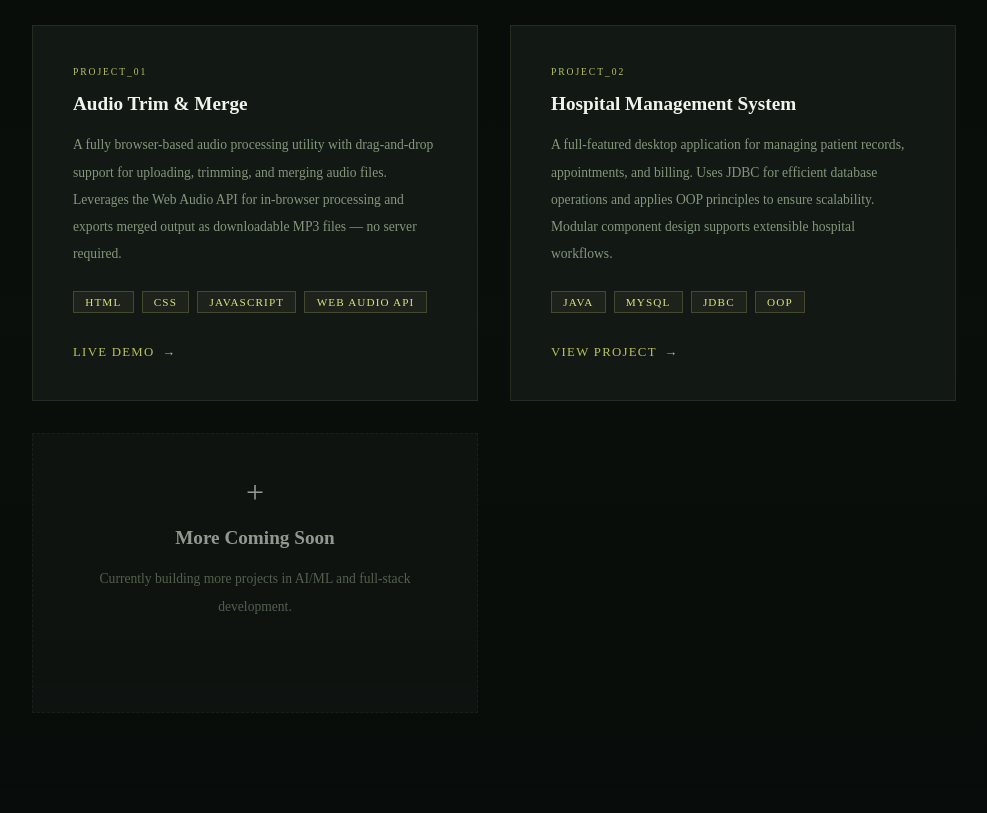
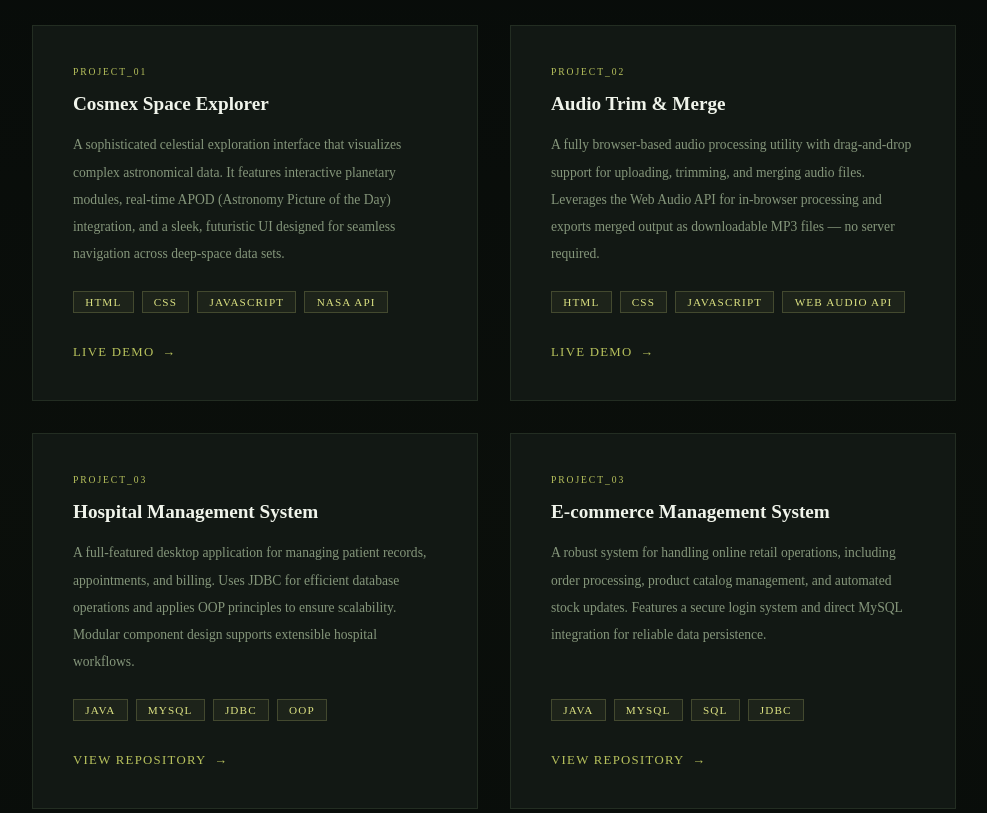
Before and after one commit to Krishna051104/portfolio, a plain HTML site: page index.html in a window 1280 px wide. Shown: the part 3760-4573 px from the top of the page, without its empty margins (276-1263 px from the left). Drawn offline with Linux system fonts and the light colour scheme.

Commit message:
Update index.html

```diff
--- a/index.html
+++ b/index.html
@@ -1096,6 +1096,21 @@
   <div class="projects-grid">
     <div class="project-card reveal">
       <div class="project-num">PROJECT_01</div>
+      <div class="project-title">Cosmex Space Explorer</div>
+      <div class="project-desc">
+        A sophisticated celestial exploration interface that visualizes complex astronomical data. It features interactive planetary modules, real-time APOD (Astronomy Picture of the Day) integration, and a sleek, futuristic UI designed for seamless navigation across deep-space data sets.
+      </div>
+      <div class="project-stack">
+        <span class="stack-tag">HTML</span>
+        <span class="stack-tag">CSS</span>
+        <span class="stack-tag">JavaScript</span>
+        <span class="stack-tag">NASA API</span>
+      </div>
+      <a href="https://cosmex-space-explorer.netlify.app/" target="_blank" rel="noopener noreferrer" class="project-arrow">Live Demo <span>→</span></a>
+    </div>
+
+    <div class="project-card reveal">
+      <div class="project-num">PROJECT_02</div>
       <div class="project-title">Audio Trim &amp; Merge</div>
       <div class="project-desc">
         A fully browser-based audio processing utility with drag-and-drop support for uploading, trimming, and merging audio files. Leverages the Web Audio API for in-browser processing and exports merged output as downloadable MP3 files — no server required.
@@ -1108,8 +1123,9 @@
       </div>
       <a href="https://pbainst.in/TUTORIAL/AUDIO%20TRIM%20AND%20MERGE/AUDIO%20TRIM%20AND%20MERGE.html" target="_blank" rel="noopener noreferrer" class="project-arrow">Live Demo <span>→</span></a>
     </div>
+
     <div class="project-card reveal">
-      <div class="project-num">PROJECT_02</div>
+      <div class="project-num">PROJECT_03</div>
       <div class="project-title">Hospital Management System</div>
       <div class="project-desc">
         A full-featured desktop application for managing patient records, appointments, and billing. Uses JDBC for efficient database operations and applies OOP principles to ensure scalability. Modular component design supports extensible hospital workflows.
@@ -1120,8 +1136,24 @@
         <span class="stack-tag">JDBC</span>
         <span class="stack-tag">OOP</span>
       </div>
-      <a href="https://github.com/Krishna051104/HospitalManagementSystem_using_jAVA_and_MySQL" target="_blank" rel="noopener noreferrer" class="project-arrow">View Project <span>→</span></a>
+      <a href="https://github.com/Krishna051104/HospitalManagementSystem_using_jAVA_and_MySQL" target="_blank" rel="noopener noreferrer" class="project-arrow">View Repository <span>→</span></a>
     </div>
+
+    <div class="project-card reveal">
+      <div class="project-num">PROJECT_03</div>
+      <div class="project-title">E-commerce Management System</div>
+      <div class="project-desc">
+        A robust system for handling online retail operations, including order processing, product catalog management, and automated stock updates. Features a secure login system and direct MySQL integration for reliable data persistence.
+      </div>
+      <div class="project-stack">
+        <span class="stack-tag">Java</span>
+        <span class="stack-tag">MySQL</span>
+        <span class="stack-tag">SQL</span>
+        <span class="stack-tag">JDBC</span>
+      </div>
+      <a href="https://github.com/Krishna051104/e_commerce_management" target="_blank" rel="noopener noreferrer" class="project-arrow">View Repository <span>→</span></a>
+    </div>
+
     <div class="project-card reveal" style="border-style: dashed; display: flex; flex-direction: column; align-items: center; justify-content: center; text-align: center; min-height: 280px; opacity: 0.6;">
       <div style="font-size: 2rem; margin-bottom: 1rem;">+</div>
       <div class="project-title">More Coming Soon</div>
```
